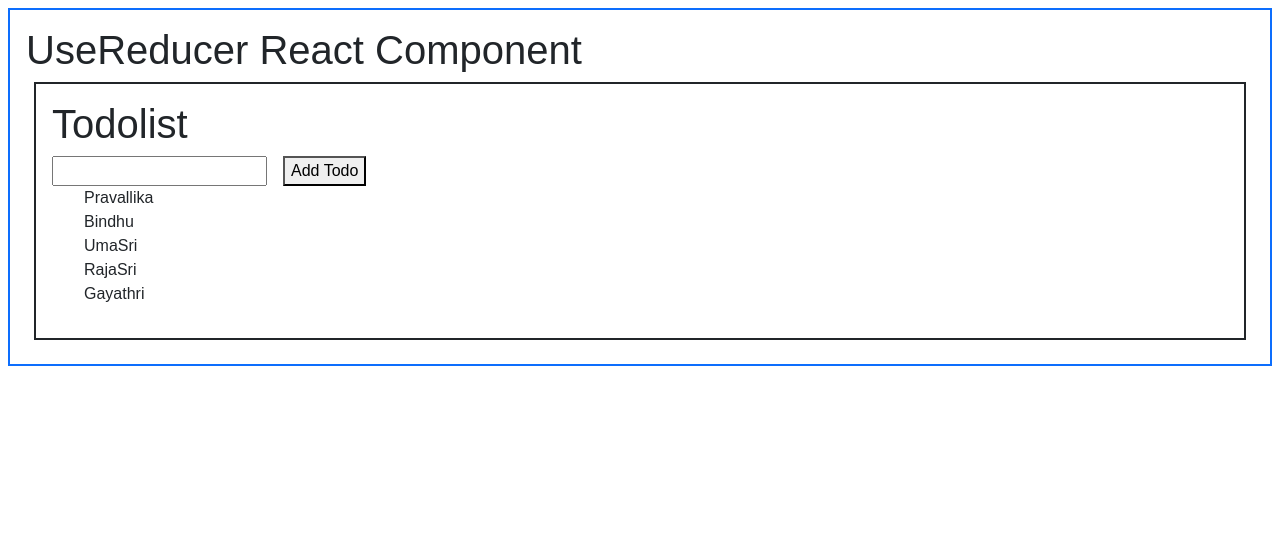
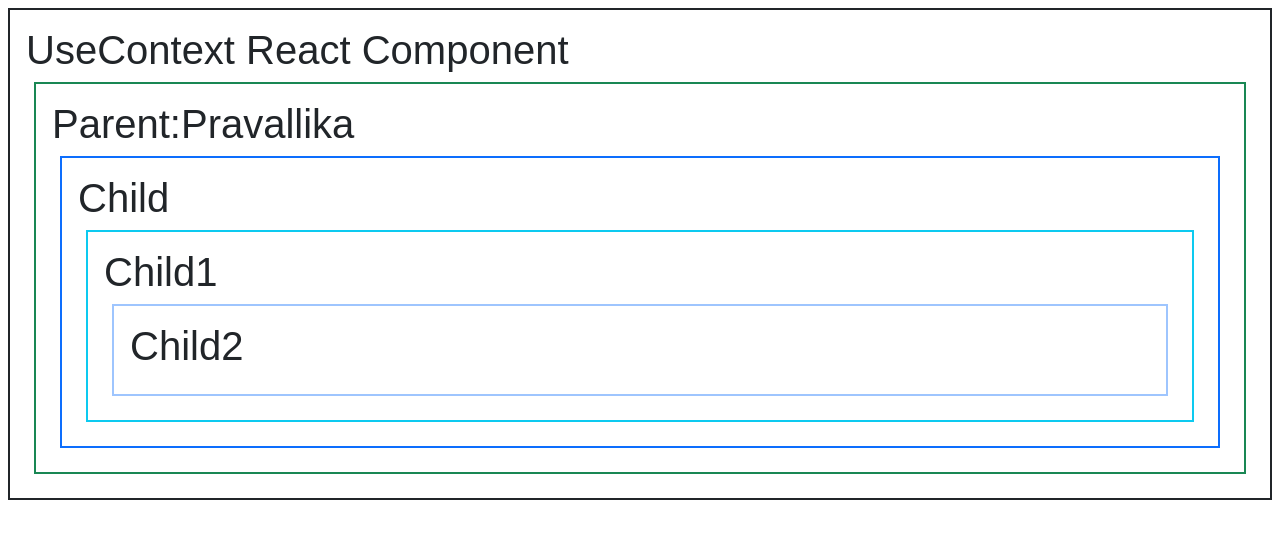
Before and after one commit to Pravallika8143/React-JS-Advanced, a React (Vite) app: page / in a window 1280 px wide. Shown: the top 538 px of the page. Built offline with nearby package versions, Linux system fonts and the light colour scheme.

Commit message:
useContext

```diff
--- a/src/App.jsx
+++ b/src/App.jsx
@@ -1,14 +1,17 @@
-import Counter from "./Counter"
-import Todolist from "./Todolist"
+
+import { Mycontext } from "./Mycontext"
+import Parent from "./Parent"
+
 
 function App() {
       return (
-        <div className='border border-2 border-primary m-2 p-3'>
-            <h1>UseReducer React Component</h1>
-            {/* <Counter></Counter> */}
-            <Todolist></Todolist>
+        <Mycontext.Provider value={{name:"Pravallika",age:22}}>
+           <div className='border border-2 border-dark m-2 p-3'>
+            <h1>UseContext React Component</h1>
+            <Parent></Parent>
         </div>
-  )
+        </Mycontext.Provider>
+      )
 }
 
 export default App
--- /dev/null
+++ b/src/Child.jsx
@@ -0,0 +1,13 @@
+import React from 'react'
+import Child1 from './Child1'
+
+function Child() {
+  return (
+    <div className='border border-2 border-primary m-2 p-3'>
+        <h1>Child</h1>
+        <Child1></Child1>
+    </div>
+  )
+}
+
+export default Child
--- /dev/null
+++ b/src/Child1.jsx
@@ -0,0 +1,13 @@
+import React from 'react'
+import Child2 from './Child2'
+
+function Child1() {
+  return (
+    <div className='border border-2 border-info m-2 p-3'>
+        <h1>Child1</h1>
+        <Child2></Child2>
+    </div>
+  )
+}
+
+export default Child1
--- /dev/null
+++ b/src/Child2.jsx
@@ -0,0 +1,11 @@
+import React from 'react'
+
+function Child2() {
+  return (
+    <div className='border border-2 border-primary-subtle m-2 p-3'>
+        <h1>Child2</h1>
+    </div>
+  )
+}
+
+export default Child2
--- /dev/null
+++ b/src/Mycontext.jsx
@@ -0,0 +1,2 @@
+import { createContext } from "react";
+export const Mycontext = createContext();
--- /dev/null
+++ b/src/Parent.jsx
@@ -0,0 +1,16 @@
+import React, { useContext } from 'react'
+import Child from './Child'
+import { Mycontext } from './Mycontext'
+
+function Parent() {
+    var a=useContext(Mycontext)
+
+  return (
+    <div className='border border-2 border-success m-2 p-3'>
+        <h1>Parent:{a.name}</h1>
+        <Child></Child>
+    </div>
+  )
+}
+
+export default Parent
```
